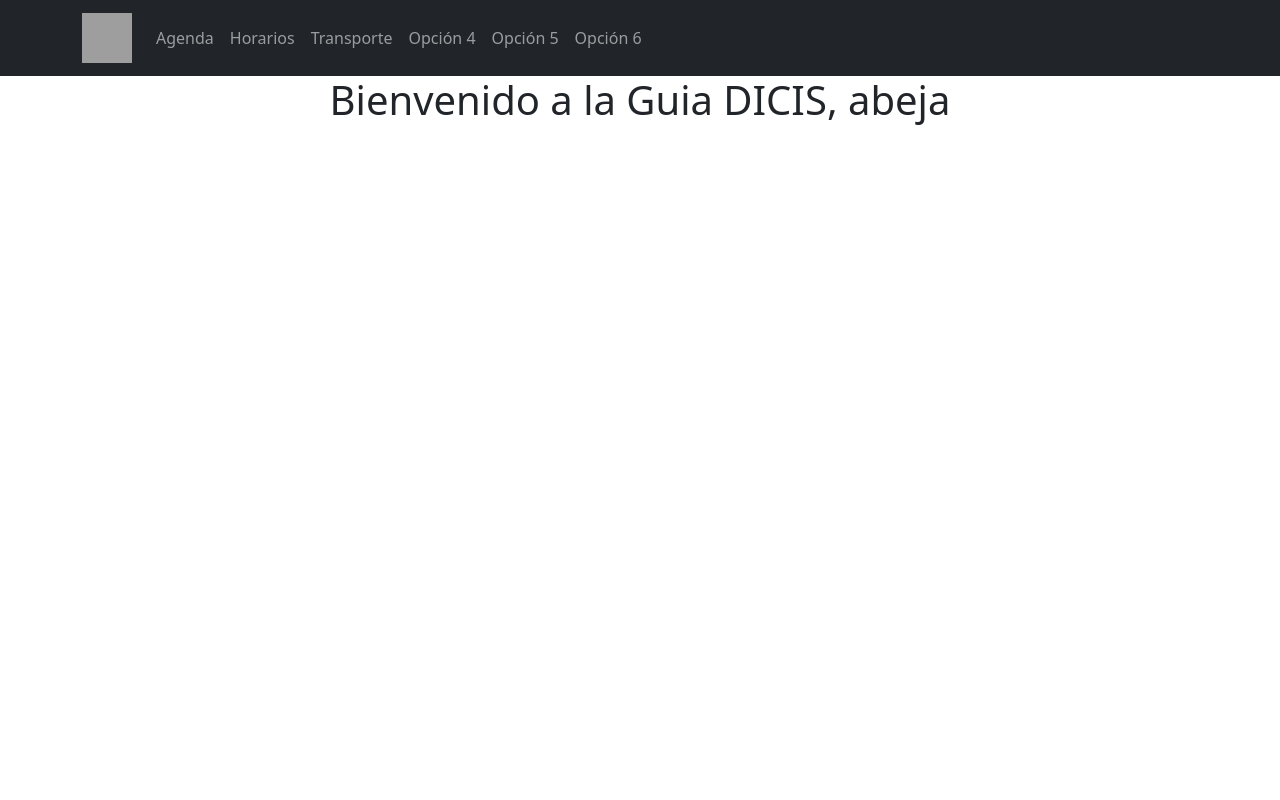
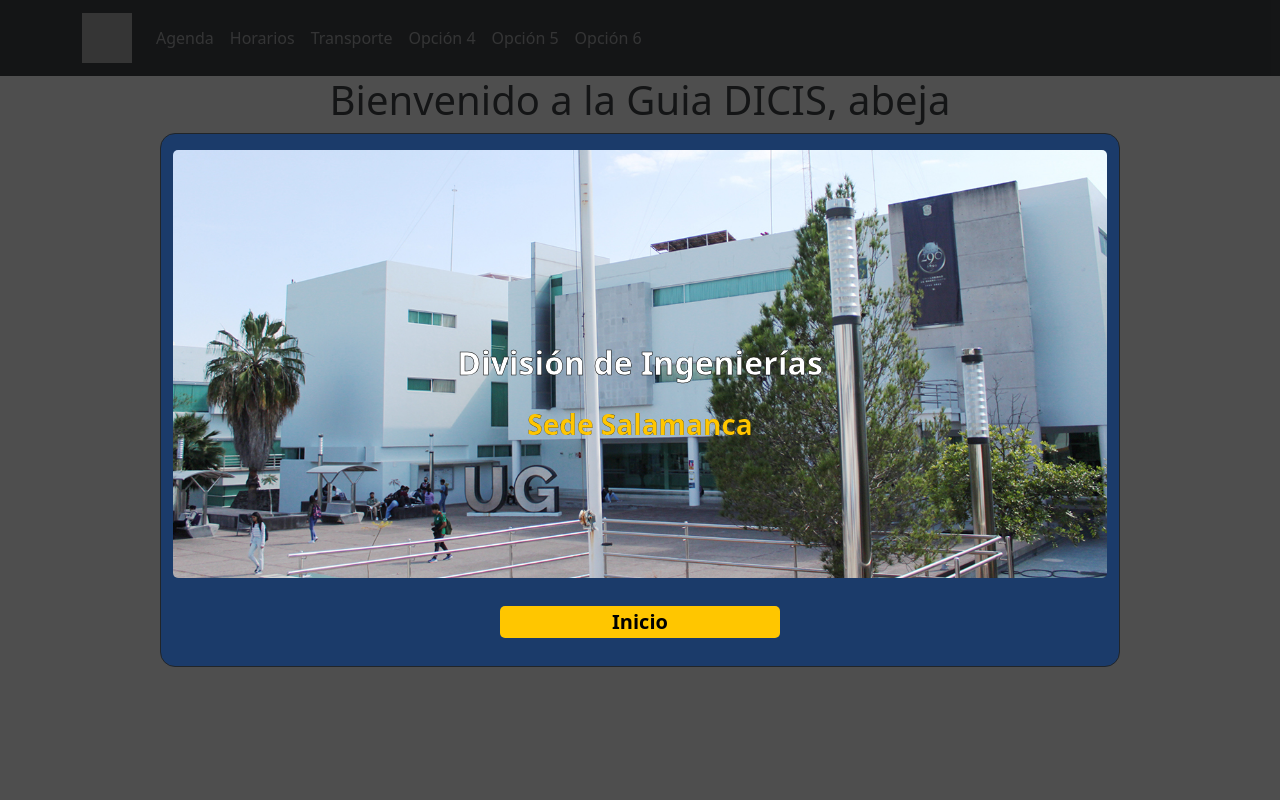
Before and after one commit to rruul/proyectofinal, a PHP site: page / in a window 1280 px wide. Run offline with PHP 8.4, Linux system fonts and the light colour scheme; grey boxes are pictures that could not be loaded.

Commit message:
Modal de inicio

```diff
--- a/front/index.php
+++ b/front/index.php
@@ -1,18 +1,30 @@
 <!doctype html>
 <html lang="en">
   <head>
-    <!-- Required meta tags -->
     <meta charset="utf-8">
     <meta name="viewport" content="width=device-width, initial-scale=1">
-
-    <!-- Bootstrap CSS -->
     <link href="https://cdn.jsdelivr.net/npm/bootstrap@5.0.2/dist/css/bootstrap.min.css" rel="stylesheet" integrity="sha384-EVSTQN3/azprG1Anm3QDgpJLIm9Nao0Yz1ztcQTwFspd3yD65VohhpuuCOmLASjC" crossorigin="anonymous">
+    <link rel="stylesheet" href="./style/modal.css">
     <title>Hello, world!</title>
   </head>
   <body>
     <?php include './headeri.html';?>
     <h1 class="text-center">Bienvenido a la Guia DICIS, abeja</h1>
 
+
+
+    <section class="modal ">
+        <div class="modalContainer container">
+            <div class="position-absolute top-50 start-50 translate-middle text-center">
+              <p class="division fs-2 fw-bolder">División de Ingenierías</p>
+              <p class="sede fs-3 fw-bolder">Sede Salamanca</p>
+            </div>
+            <img src="../img/dicis.jpg" class="imgModal mt-3">
+            <button class="btnModal" id="btnModal">Inicio</button>
+        </div>
+    </section>
+
+    <script src="../js/index.js"></script>
     <script src="https://cdn.jsdelivr.net/npm/bootstrap@5.0.2/dist/js/bootstrap.bundle.min.js" integrity="sha384-MrcW6ZMFYlzcLA8Nl+NtUVF0sA7MsXsP1UyJoMp4YLEuNSfAP+JcXn/tWtIaxVXM" crossorigin="anonymous"></script>
   </body>
 </html>
--- /dev/null
+++ b/front/style/modal.css
@@ -0,0 +1,68 @@
+.modal {
+    position: fixed;
+    top: 0;
+    left: 0;
+    right: 0;
+    bottom: 0;
+    background-color: #111111bd;
+    display: flex;
+    opacity: 0;
+    pointer-events: none;
+    transition: opacity 1s 1.5s;
+    --transform: translateY(-100vh);
+    --transition: transform 1.5s;
+}
+
+.modalShow {
+    opacity: 1;
+    pointer-events: unset;
+    transition: opacity 1s;
+    --transform: translateY(0);
+    --transition: transform 1.5s 1.1s;
+}
+
+.modalContainer {
+    width: 120vh;
+    max-width: 80%;
+    margin: auto;
+    display: flex;
+    flex-direction: column;
+    background-color: #1B3B6A;
+    border: 1.5px solid;
+    border-radius: 15px;
+    transform: var(--transform);
+    transition: var(--transition);
+}
+
+.imgModal {
+    width: auto;
+    border-radius: 5px;
+}
+
+.btnModal {
+    width: 30%;
+    background-color: rgb(255, 198, 0);
+    color: black;
+    font-size: 20px;
+    margin-top: 3%;
+    margin-bottom: 3%;
+    margin-left: 35%;
+    border-radius: 5px;
+    border: 0;
+    font-weight: 600;
+}
+
+.btnModal:hover {
+    cursor: pointer;
+    background-color: white;
+}
+
+.sede {
+    color: rgb(255, 198, 0);
+    -webkit-text-stroke: 0.2px black;
+}
+
+.division {
+    color: white;
+    -webkit-text-stroke: 0.5px black;
+}
--- /dev/null
+++ b/js/index.js
@@ -0,0 +1,12 @@
+const modal = document.querySelector('.modal')
+const closeModal = document.getElementById('btnModal')
+
+document.addEventListener('DOMContentLoaded', () => {
+    modal.classList.add('modalShow')
+})
+
+closeModal.addEventListener('click', () => {
+    modal.classList.remove('modalShow')
+    categoria = 'Estrenos'
+    loadEstYPop(1)
+})
```
Also changed, not shown: img/dicis.jpg (added).
